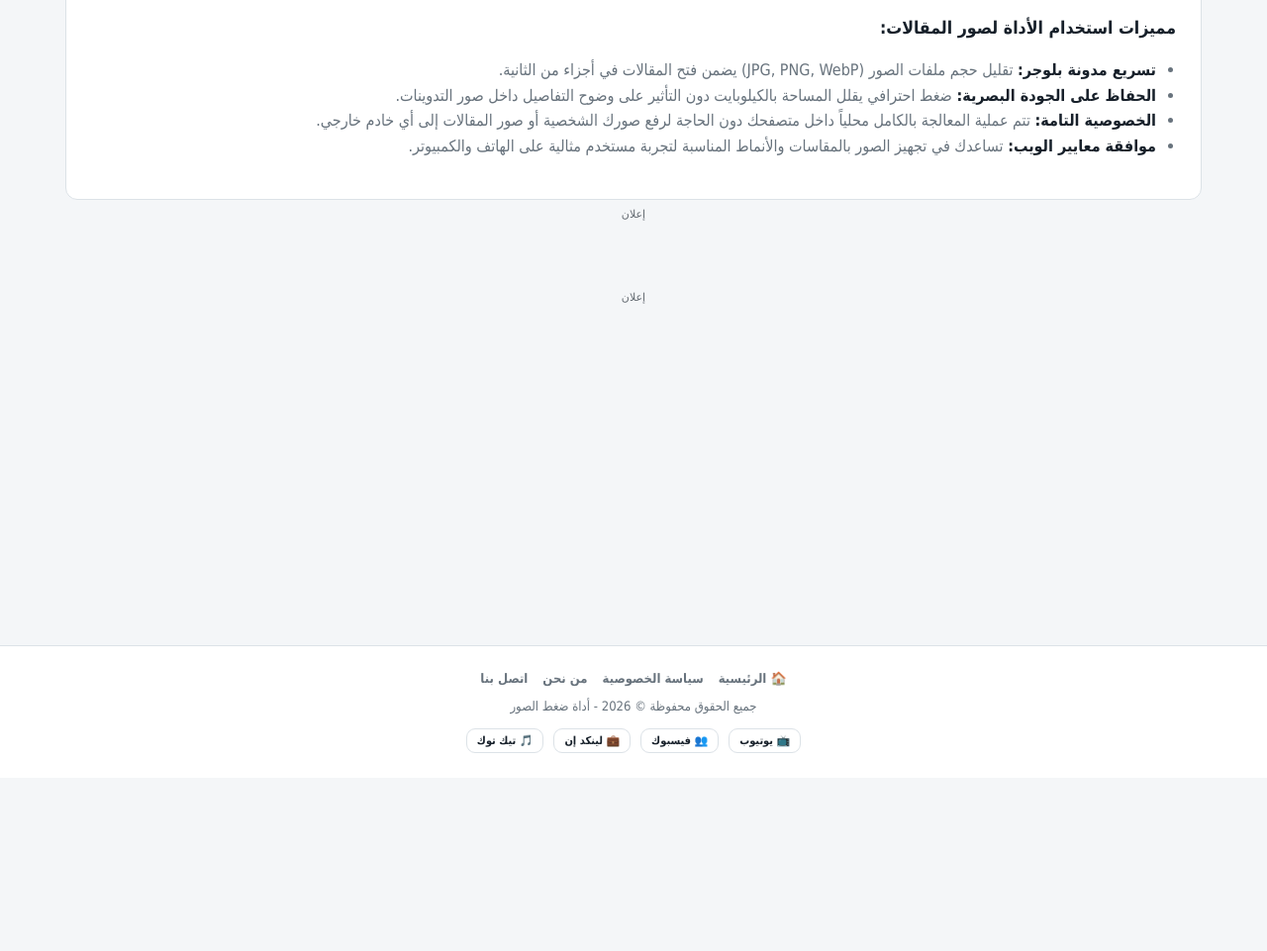
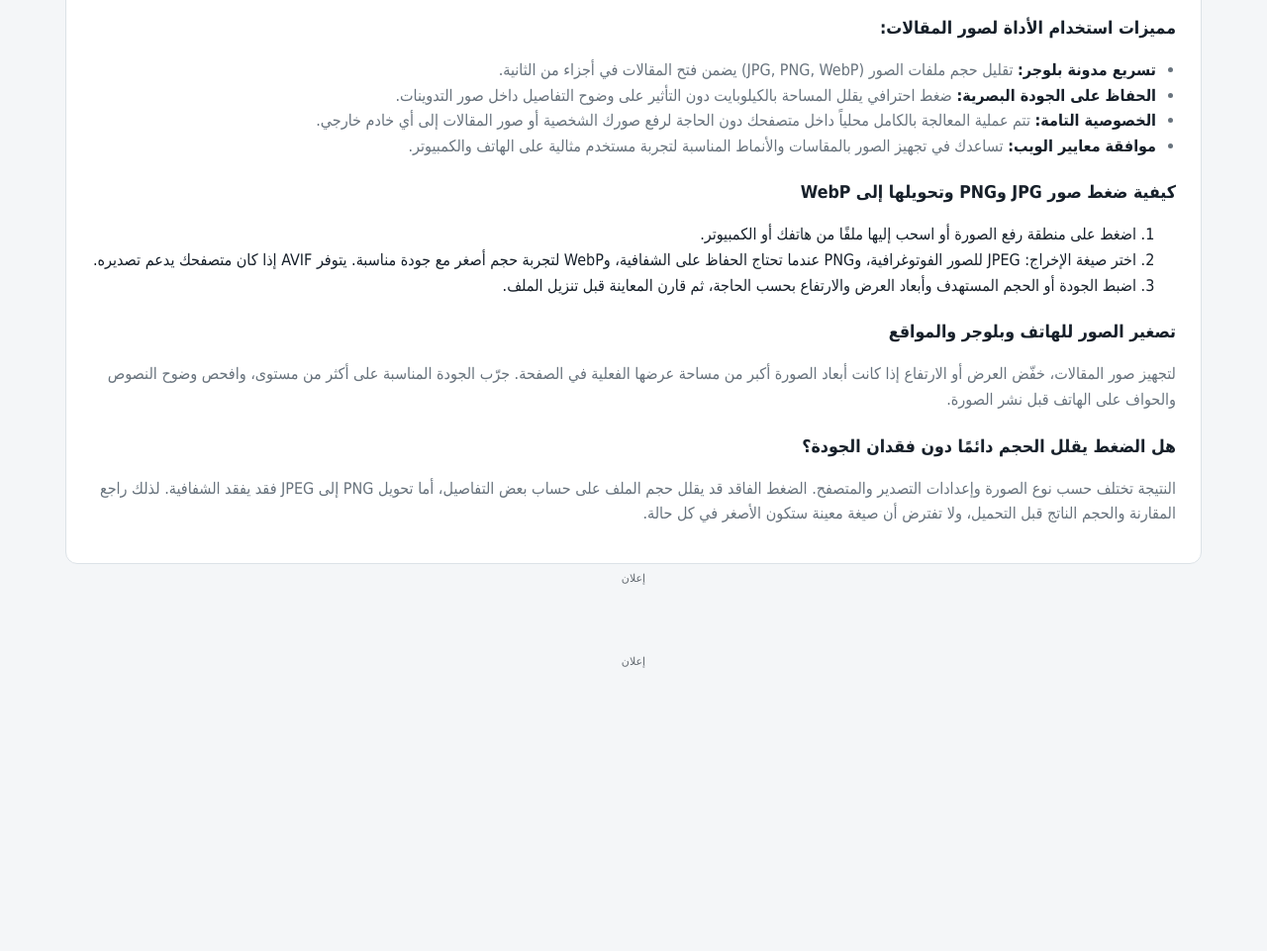
Before and after one commit to majdfatihy/image-compressor, a plain HTML site: page index.html in a window 1280 px wide. Shown: the part 944-1905 px from the top of the page at 99% size. Before the commit the page ends 1800 px from the top, so only its background shows below. Drawn offline with Linux system fonts and the light colour scheme.

Commit message:
SEO: improve crawlable guidance and contextual links without changing app functionality

```diff
--- a/index.html
+++ b/index.html
@@ -342,6 +342,16 @@ footer { background: var(--card); border-top: 1px solid var(--border); padding:
         <li><strong>الخصوصية التامة:</strong> تتم عملية المعالجة بالكامل محلياً داخل متصفحك دون الحاجة لرفع صورك الشخصية أو صور المقالات إلى أي خادم خارجي.</li>
         <li><strong>موافقة معايير الويب:</strong> تساعدك في تجهيز الصور بالمقاسات والأنماط المناسبة لتجربة مستخدم مثالية على الهاتف والكمبيوتر.</li>
     </ul>
+    <h3>كيفية ضغط صور JPG وPNG وتحويلها إلى WebP</h3>
+    <ol>
+        <li>اضغط على منطقة رفع الصورة أو اسحب إليها ملفًا من هاتفك أو الكمبيوتر.</li>
+        <li>اختر صيغة الإخراج: JPEG للصور الفوتوغرافية، وPNG عندما تحتاج الحفاظ على الشفافية، وWebP لتجربة حجم أصغر مع جودة مناسبة. يتوفر AVIF إذا كان متصفحك يدعم تصديره.</li>
+        <li>اضبط الجودة أو الحجم المستهدف وأبعاد العرض والارتفاع بحسب الحاجة، ثم قارن المعاينة قبل تنزيل الملف.</li>
+    </ol>
+    <h3>تصغير الصور للهاتف وبلوجر والمواقع</h3>
+    <p>لتجهيز صور المقالات، خفّض العرض أو الارتفاع إذا كانت أبعاد الصورة أكبر من مساحة عرضها الفعلية في الصفحة. جرّب الجودة المناسبة على أكثر من مستوى، وافحص وضوح النصوص والحواف على الهاتف قبل نشر الصورة.</p>
+    <h3>هل الضغط يقلل الحجم دائمًا دون فقدان الجودة؟</h3>
+    <p>النتيجة تختلف حسب نوع الصورة وإعدادات التصدير والمتصفح. الضغط الفاقد قد يقلل حجم الملف على حساب بعض التفاصيل، أما تحويل PNG إلى JPEG فقد يفقد الشفافية. لذلك راجع المقارنة والحجم الناتج قبل التحميل، ولا تفترض أن صيغة معينة ستكون الأصغر في كل حالة.</p>
 </section>
 <!-- إعلانات ما قبل الفوتر (من adsterra.js) -->
 <div data-ad="seo"></div>
```
